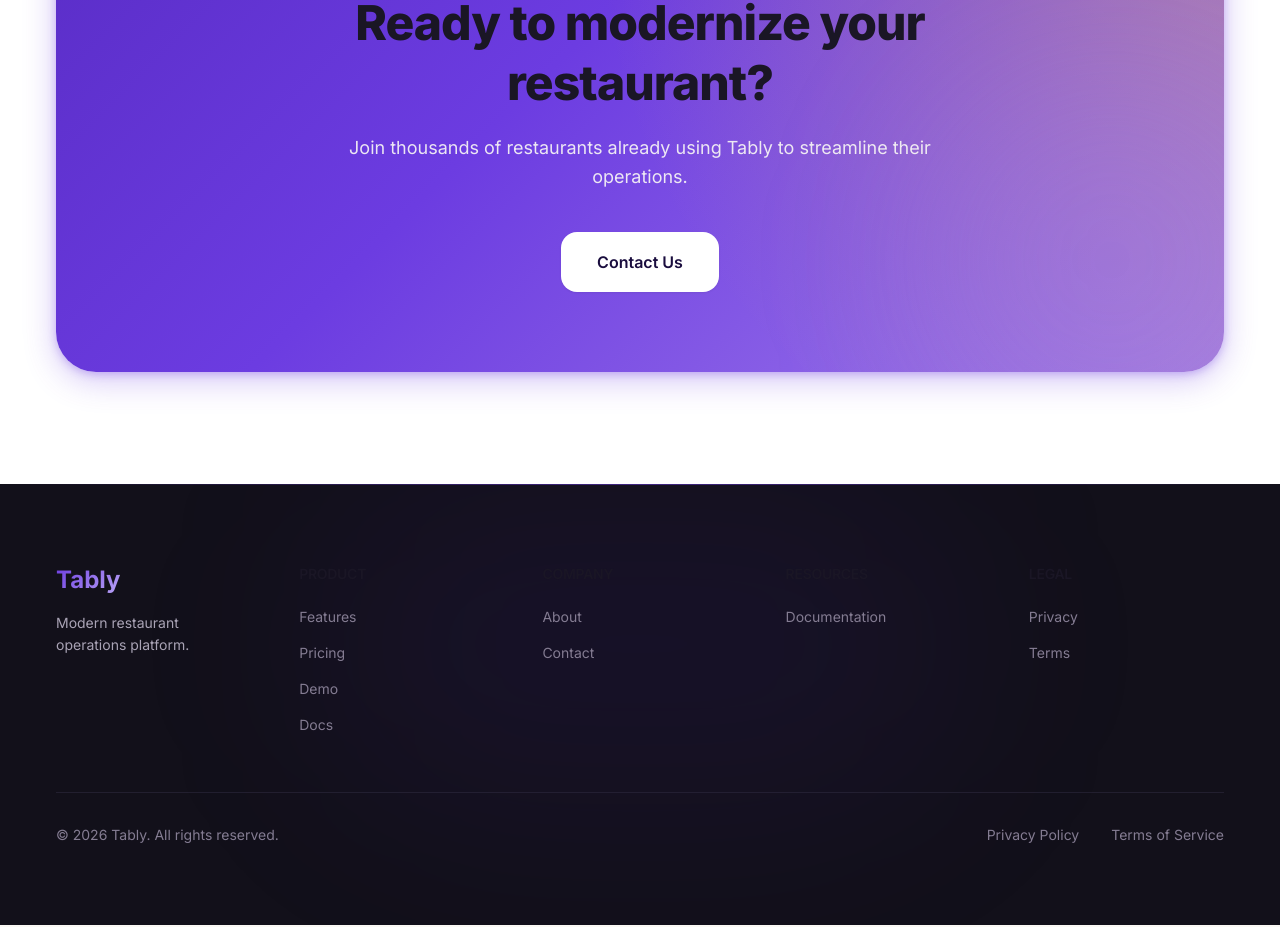
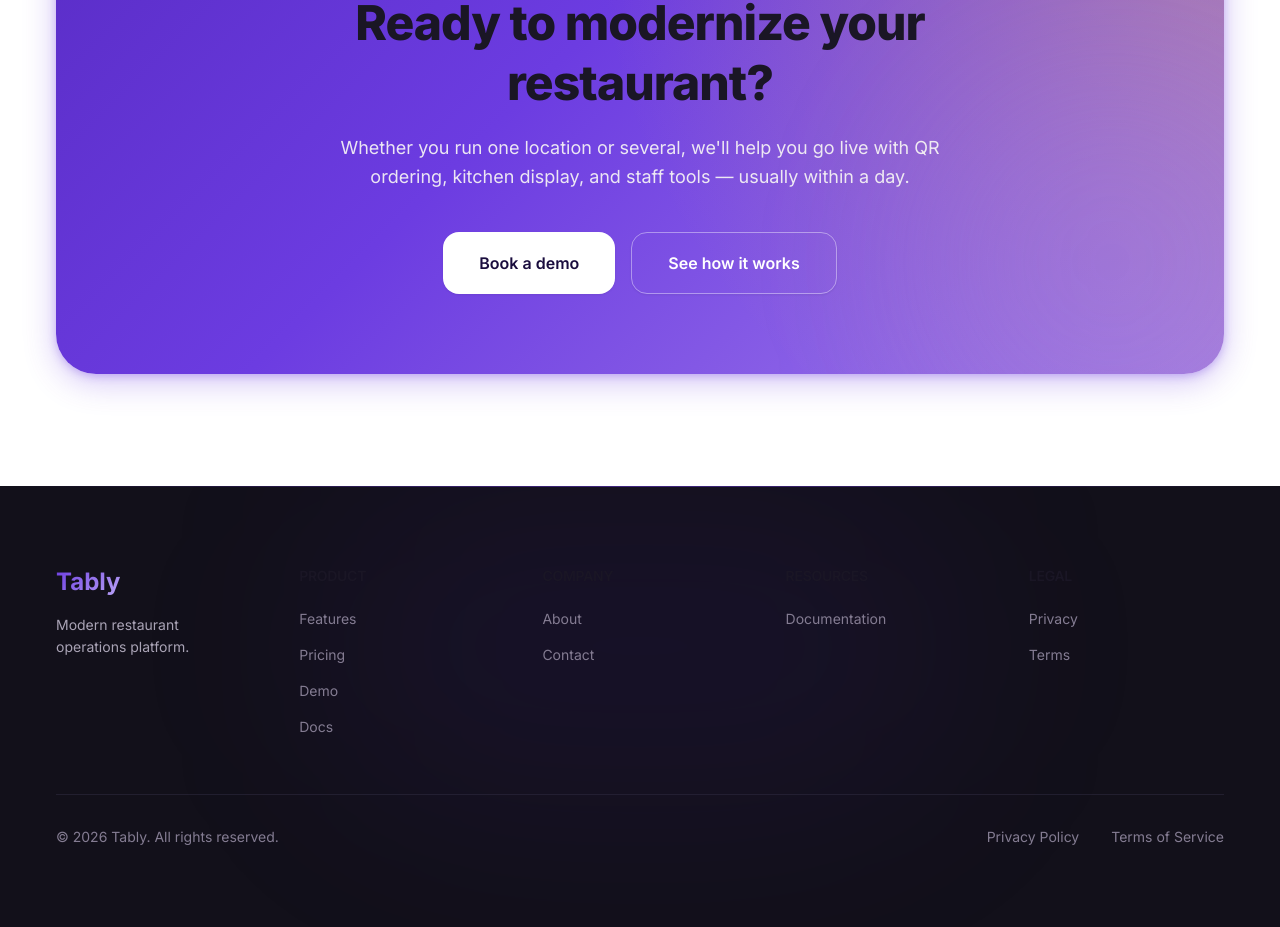
Before and after one commit to Danny7d/Tably, a Next.js app: page / in a window 1280 px wide. Shown: the part 7151-8078 px from the top of the page. Built offline with nearby package versions, Linux system fonts and the light colour scheme.

Commit message:
CTA: Book a demo + See how it works instead of generic Contact Us

```diff
--- a/app/components/HomeCTA.tsx
+++ b/app/components/HomeCTA.tsx
@@ -18,11 +18,25 @@ export default function HomeCTA() {
           Ready to modernize your restaurant?
         </h2>
         <p className="text-lg text-cream-100/90 max-w-2xl mx-auto mb-10 leading-relaxed">
-          Join thousands of restaurants already using Tably to streamline their operations.
+          Whether you run one location or several, we'll help you go live with QR ordering,
+          kitchen display, and staff tools — usually within a day.
         </p>
         <div className="flex flex-col sm:flex-row gap-4 justify-center">
-          <Button variant="secondary" size="lg" href="/contact" className="bg-white text-plum-900 border-0 hover:bg-cream-100">
-            Contact Us
+          <Button
+            variant="secondary"
+            size="lg"
+            href="/contact?subject=Book%20a%20demo"
+            className="bg-white text-plum-900 border-0 hover:bg-cream-100"
+          >
+            Book a demo
+          </Button>
+          <Button
+            variant="secondary"
+            size="lg"
+            href="/demo"
+            className="bg-transparent text-white border border-white/40 hover:bg-white/10"
+          >
+            See how it works
           </Button>
         </div>
       </div>
```
